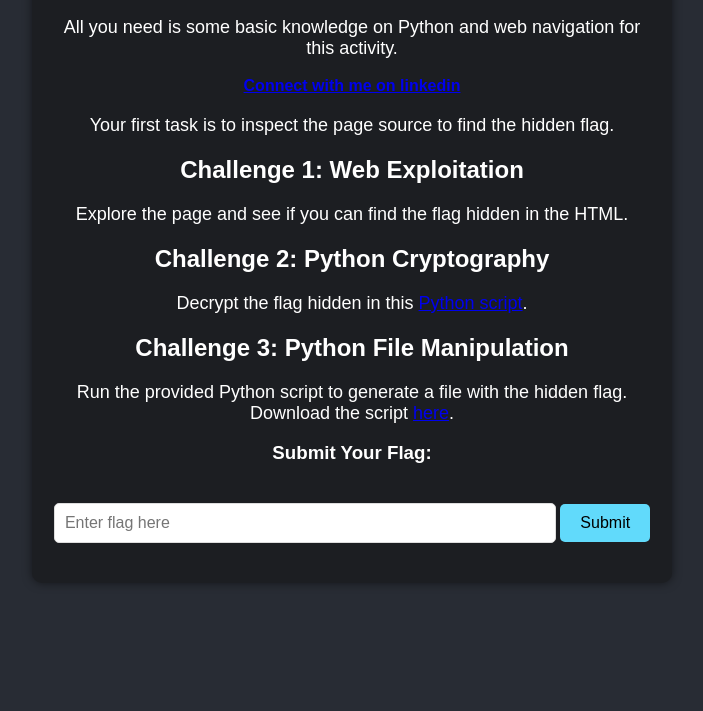
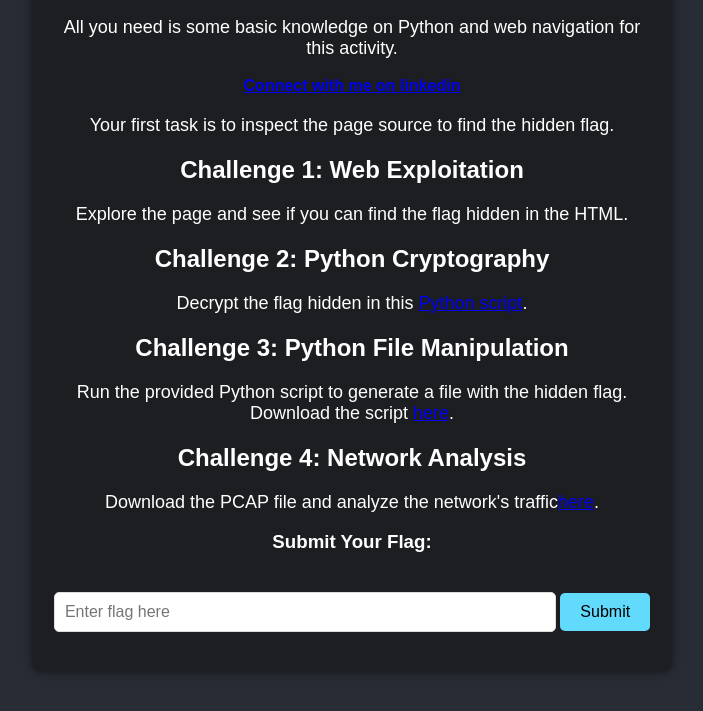
Before and after one commit to z3niith/capturetheflag, a plain HTML site: page index.html in a window 1280 px wide. Shown: the part 205-916 px from the top of the page, without its empty margins (288-991 px from the left). Before the commit the page ends 846 px from the top, so only its background shows below. Drawn offline with Linux system fonts and the light colour scheme.

Commit message:
new challenge?

```diff
--- a/index.html
+++ b/index.html
@@ -24,6 +24,9 @@
         <h2>Challenge 3: Python File Manipulation</h2>
         <p>Run the provided Python script to generate a file with the hidden flag. Download the script <a href="generate_flag.py" download>here</a>.</p>
 
+        <h2>Challenge 4: Network Analysis</h2>
+        <p>Download the PCAP file and analyze the network's traffic<a href="psexec-hunt.pcapng" download>here</a>.</p>
+
         <h3>Submit Your Flag:</h3>
         <input type="text" id="flag-input" placeholder="Enter flag here">
         <button onclick="checkFlag()">Submit</button>
```
Also changed, not shown: 1 other file.
